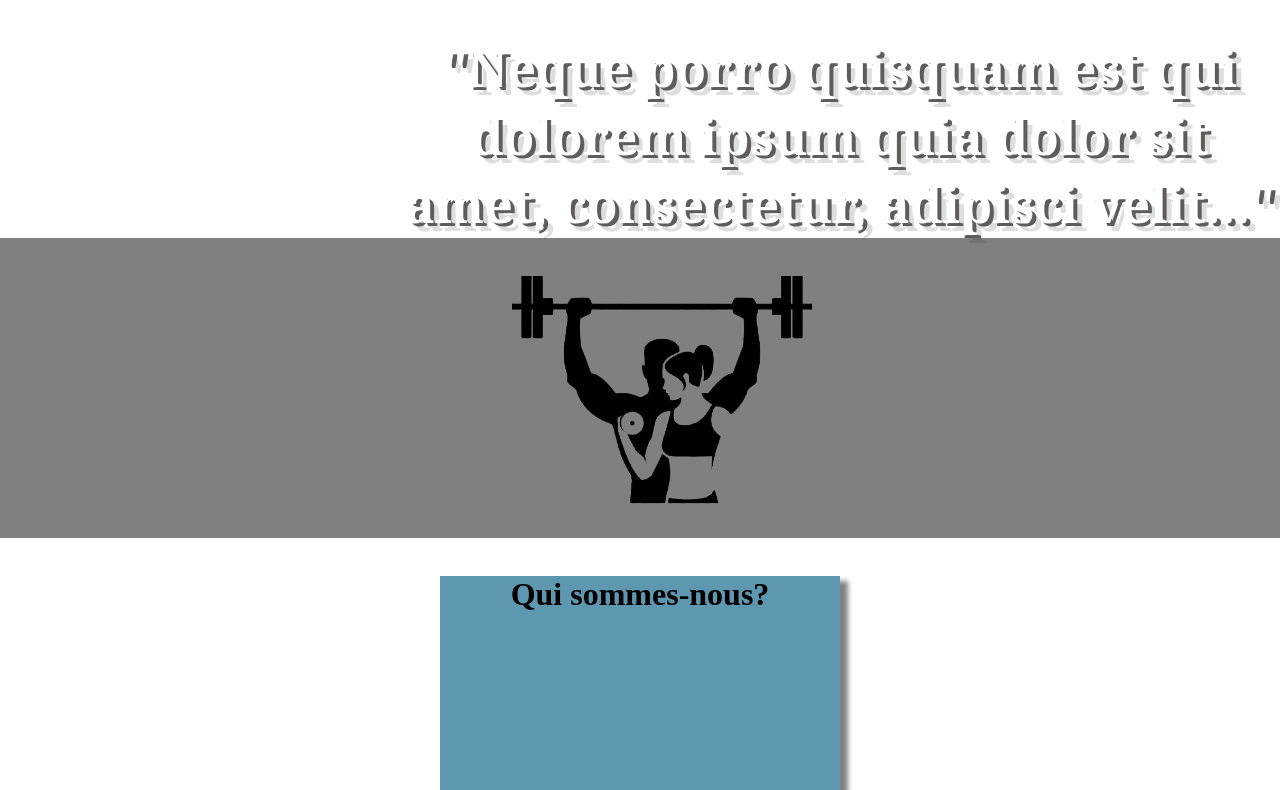
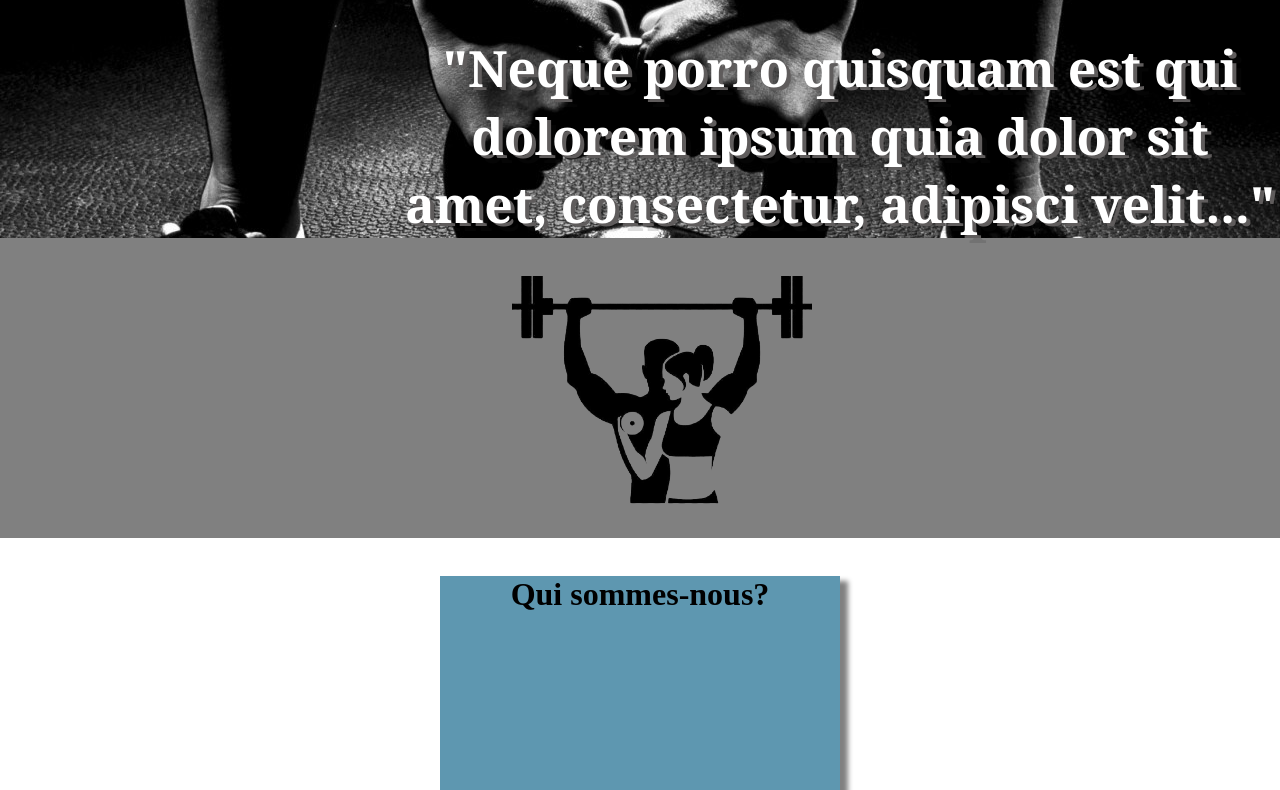
Before and after one commit to VirgileVV1/2021-ift215-devoir4, a plain HTML site: page accueil.html in a window 1280 px wide. Shown: the part 384-1174 px from the top of the page. Drawn offline with Linux system fonts and the light colour scheme; a script that the page names is missing.

Commit message:
Update main.css

```diff
--- a/style/main.css
+++ b/style/main.css
@@ -204,7 +204,7 @@
 
    #corps-principal
    {
-       background: url(images/fond.jpg) 50% 50%;
+       background: url(../images/fond.jpg) 50% 50%;
        background-repeat: no-repeat;
        margin: auto 0;
 
```
